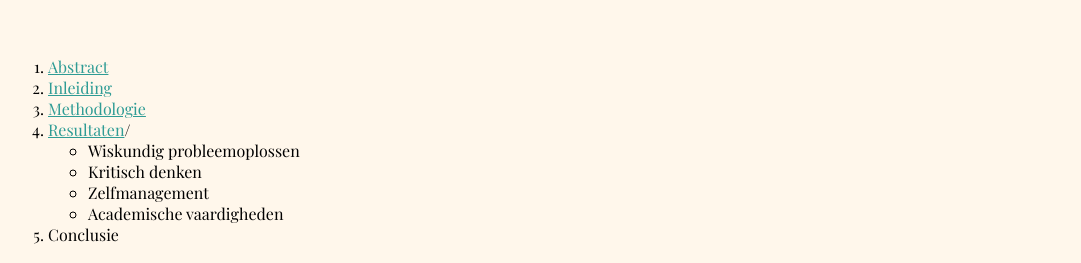
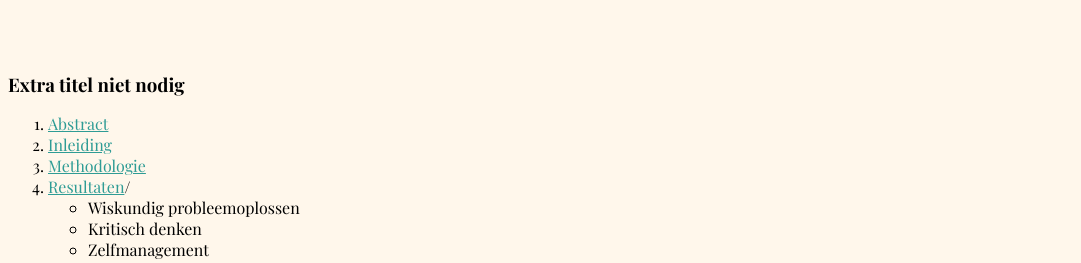
Before and after one commit to Sabinio74/uitwerkingen-lesopdracht1, a plain HTML site: page index.html in a window 1280 px wide. Shown: the top 263 px of the page, without its empty margins (0-1081 px from the left). Drawn offline with nearby package versions, Linux system fonts and the light colour scheme; a web font is replaced by a local one.

Commit message:
html gewijzigd

```diff
--- a/index.html
+++ b/index.html
@@ -7,6 +7,7 @@
 </head>
 <body>
 <!--opmerking: voor feature branch maken, moet je eerst aanpassing doen en committen?????-->
+<h3>Extra titel niet nodig</h3>
 <aside>
     <ol>
         <li><a href="#abstract">Abstract</a></li>
```
